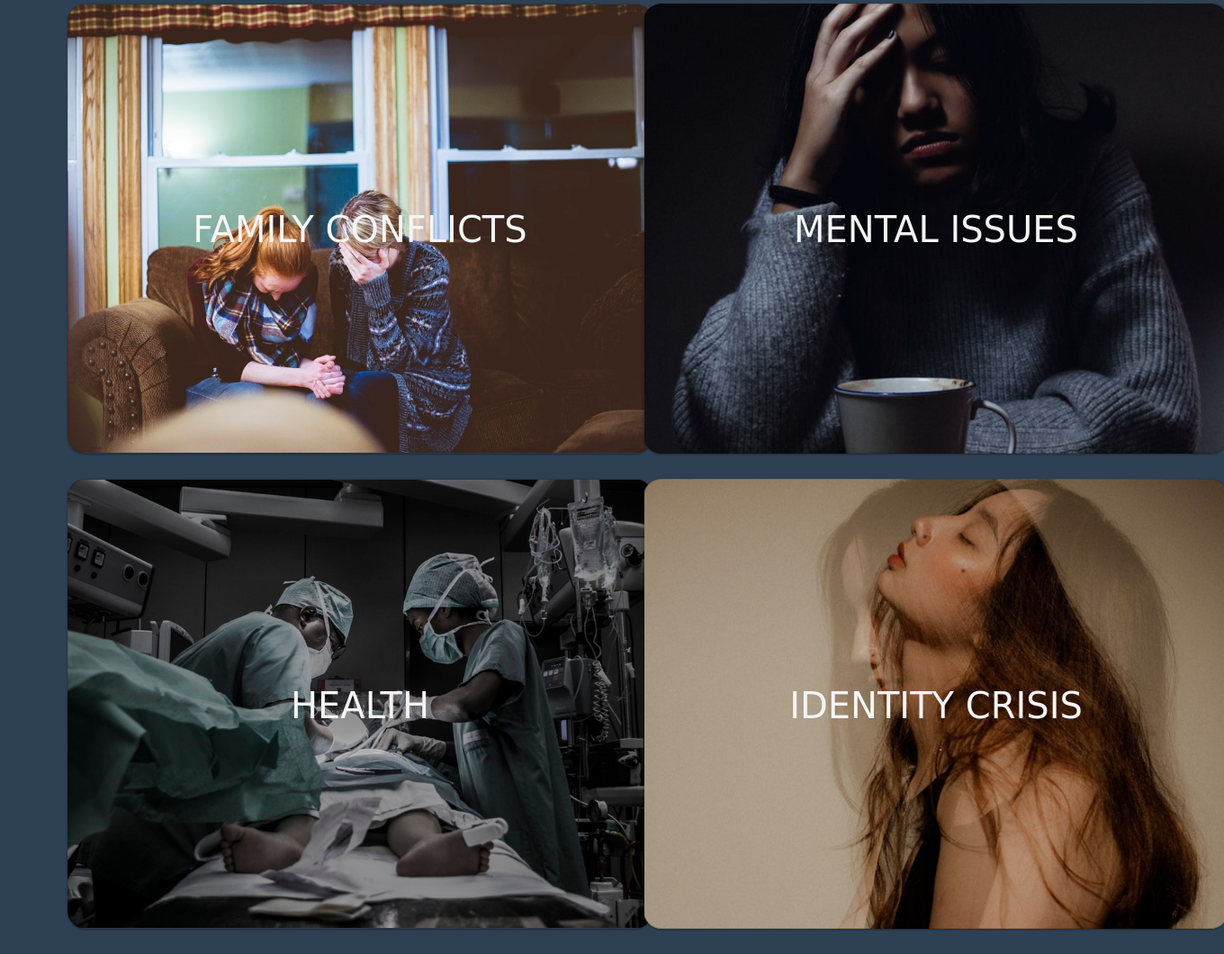
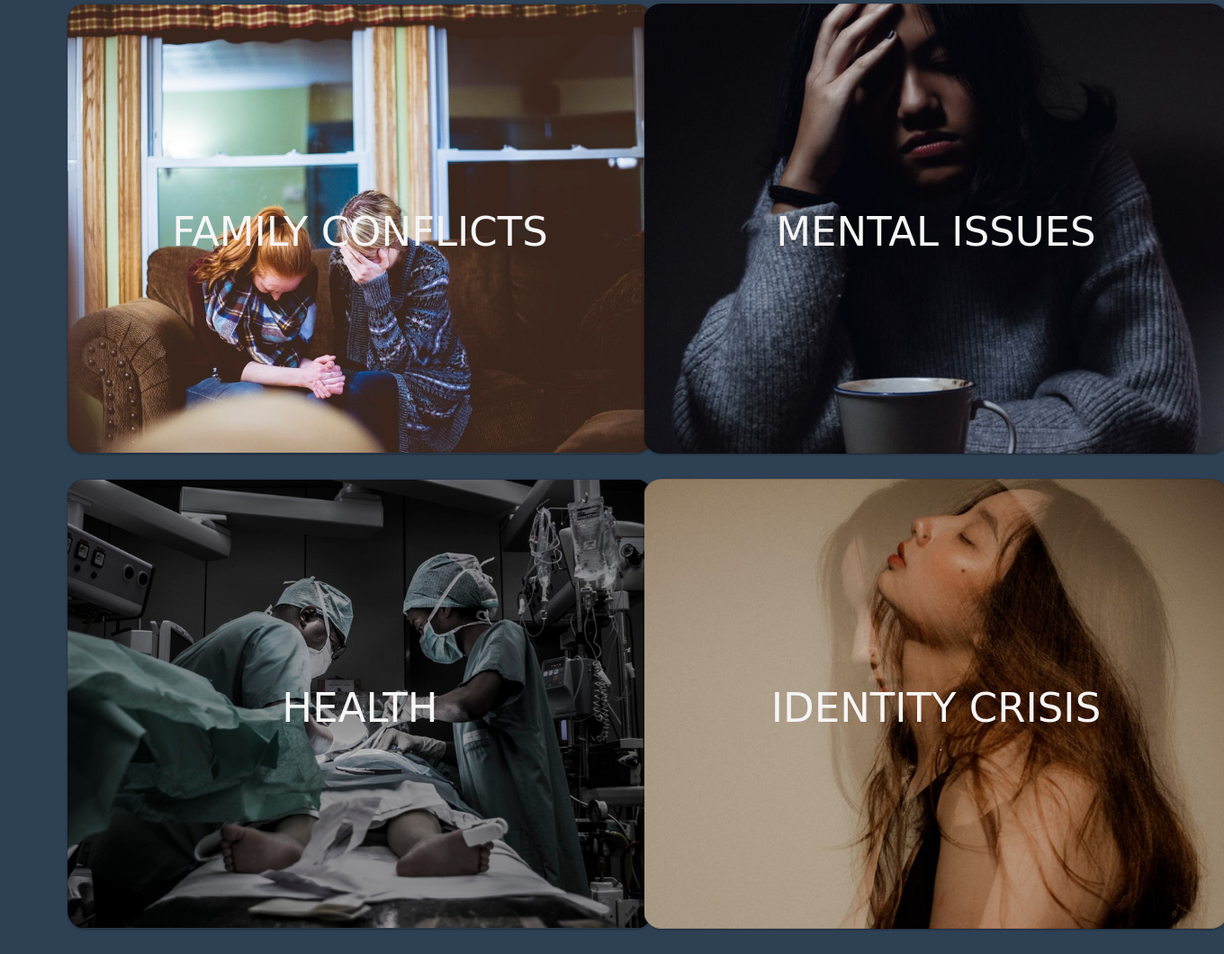
Before and after one commit to OwenMur21/Safe-space, a Flask app: page /index in a window 1360 px wide. Shown: the part 137-1197 px from the top of the page at 90% size. Run offline with Flask 2, Linux system fonts and the light colour scheme; the visitor is signed in with stand-in values (Sample User, id 1); some libraries are stand-ins or nearby versions; some web fonts are replaced.

Commit message:
finalised UI

```diff
--- a/app/templates/about.html
+++ b/app/templates/about.html
@@ -74,6 +74,7 @@
           </div>
               <ul class="text">
                   <h3 class="title">Welcome to Safe-Space</h3>
+                  <hr>
                   <p class="">A place where you'll find solace and peace of mind</p>
                   <p>in matters mental issues,family conflicts,health and identity crisis</p>
                   <p>through personal and in-depth interaction with guys</p>
@@ -139,7 +140,9 @@
   .title{
     font-family: 'Patua One', cursive;
     font-size: 36px;
-
+    border-style: solid;
+    border-width: 4px 10px 4px 10px;
+    text-align: center;
   }
   .well{
     background: rgb(19, 19, 19);
--- a/app/templates/crisis.html
+++ b/app/templates/crisis.html
@@ -86,7 +86,7 @@ form{
 
   .collapsible{
    font-size:20px;
-  background-color: #5a7589;
+  background-color: #2E4053;
   font-family: 'Nunito', sans-serif;
   color: white;
   cursor: pointer;
--- a/app/templates/index.html
+++ b/app/templates/index.html
@@ -91,7 +91,7 @@
     border-radius: 20px;
   }
   .hee{
-    font-size: 40px;
+    font-size: 45px;
     text-align: center;
     padding-top: 35%;
     color: whitesmoke;
@@ -123,7 +123,7 @@
     padding-top: 35%;
     color: whitesmoke;
     font-family: 'Patua One', cursive;
-    font-size: 40px;
+    font-size: 45px;
   }
   .depr:hover {
     box-shadow: 0 14px 28px rgba(0, 0, 0, 0.25), 0 10px 10px rgba(0, 0, 0, 0.22);
@@ -150,7 +150,7 @@
     padding-top: 35%;
     color: whitesmoke;
     font-family: 'Patua One', cursive;
-    font-size: 40px;
+    font-size: 45px;
   }
   .fam:hover {
     box-shadow: 0 14px 28px rgba(0, 0, 0, 0.25), 0 10px 10px rgba(0, 0, 0, 0.22);
@@ -169,7 +169,7 @@
     margin-left: 20px;
     box-shadow: 0 1px 3px rgba(0, 0, 0, 0.12), 0 1px 2px rgba(0, 0, 0, 0.24);
     transition: all 0.3s ease 0s;
-    cursor: pointer;
+    cursor:progress;
     border-radius: 20px;
   }
   .idee{
@@ -177,7 +177,7 @@
     padding-top: 35%;
     color: whitesmoke;
     font-family: 'Patua One', cursive;
-    font-size: 40px;
+    font-size: 45px;
   }
   .ide:hover {
     box-shadow: 0 14px 28px rgba(0, 0, 0, 0.25), 0 10px 10px rgba(0, 0, 0, 0.22);
```
Also changed, not shown: app/templates/mental.html (+4 -4 lines).
